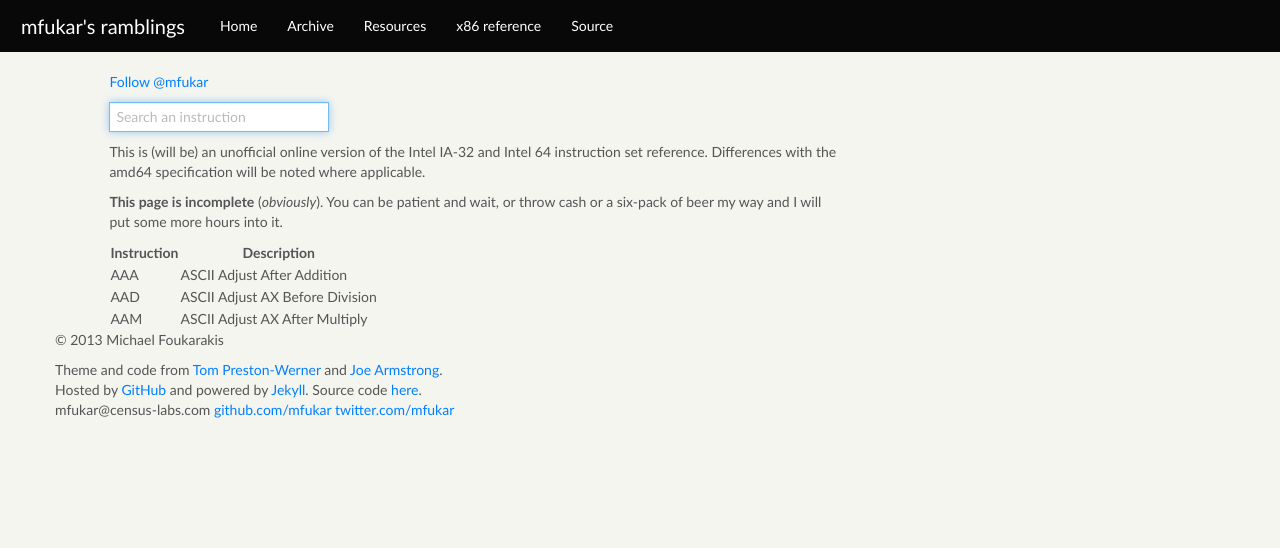
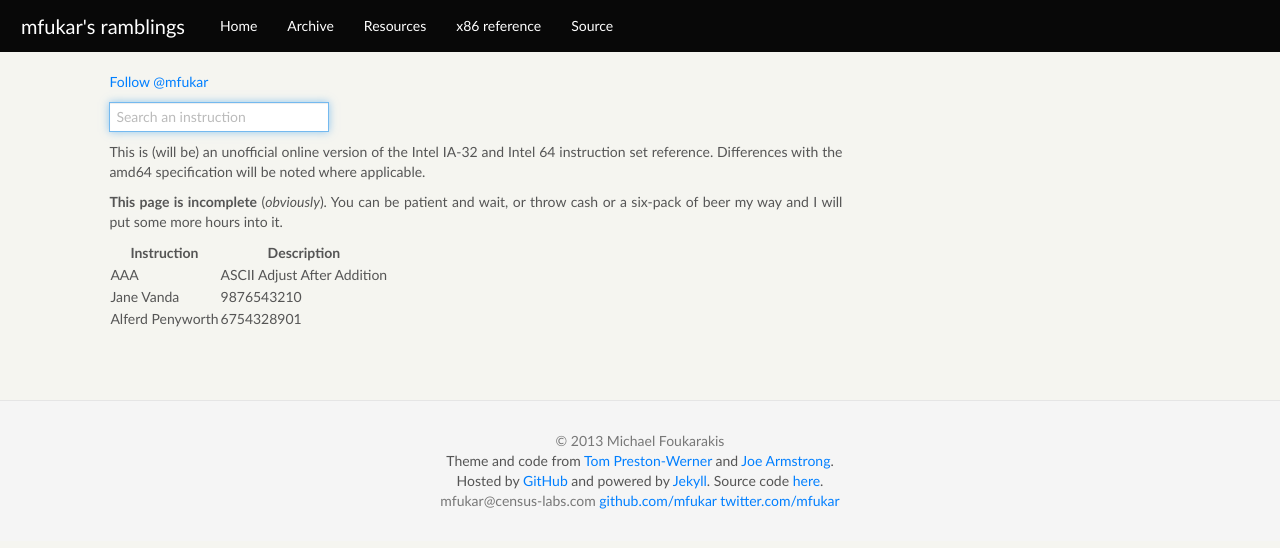
Before and after one commit to mfukar/mfukar.github.com, a Jekyll site: the page built from x86reference/ref.html, in a window 1280 px wide. Shown: the top 548 px of the page. Built offline with Jekyll 4.4.1, drawn with Linux system fonts in a browser that asks for light colours; some web fonts are replaced; Markdown is read by kramdown in place of the engine named in the settings; comment, search, counter and statistics services are not loaded.

Commit message:
Revert "Remove CSS used for unknown purposes"
This reverts commit c1fb53599a6d0fab0102b789a2c46f2403e23f64.

```diff
--- a/_layouts/main.html
+++ b/_layouts/main.html
@@ -14,6 +14,7 @@
 		<link rel="stylesheet" href="/css/syntax.css" type="text/css" />
 		<!-- RSS -->
 		<link rel="alternate" type="application/rss+xml" title="RSS" href="/feed.xml" />
+		<link rel="stylesheet" href="/css/screen.css" type="text/css" media="screen, projection" />
 		<!-- favicon -->
 		<link rel="icon" type="image/png" href="images/favicon.png" />
 	</head>
--- a/_layouts/secondary.html
+++ b/_layouts/secondary.html
@@ -14,6 +14,7 @@
 		<link rel="stylesheet" href="/css/syntax.css" type="text/css" />
 		<!-- RSS -->
 		<link rel="alternate" type="application/rss+xml" title="RSS" href="/feed.xml" />
+		<link rel="stylesheet" href="/css/screen.css" type="text/css" media="screen, projection" />
 		<!-- favicon -->
 		<link rel="icon" type="image/png" href="/images/favicon.png" />
 	</head>
--- /dev/null
+++ b/css/screen.css
@@ -0,0 +1,29 @@
+div.customize * h1 {font-size:1.5em; font-weight:bold;}
+
+div.customize * p {text-align:justify;}
+
+.footer {
+    text-align: center;
+    padding: 30px 0;
+    margin-top: 70px;
+    border-top: 1px solid #e5e5e5;
+    background-color: #f5f5f5;
+}
+
+.footer p {
+    margin-bottom: 0;
+    color: #777;
+}
+
+.footer-links {
+    margin: 10px 0;
+}
+
+.footer-links li {
+    display: inline;
+    padding: 0 2px;
+}
+
+.footer-links li:first-child {
+    padding-left: 0;
+}
--- a/x86reference/ref.html
+++ b/x86reference/ref.html
@@ -26,12 +26,12 @@ or a six-pack of beer my way and I will put some more hours into it.</p>
 			<td>ASCII Adjust After Addition</td>
 		</tr>
 		<tr>
-			<td>AAD</td>
-			<td>ASCII Adjust AX Before Division</td>
+			<td>Jane Vanda</td>
+			<td>9876543210</td>
 		</tr>
 		<tr>
-			<td>AAM</td>
-			<td>ASCII Adjust AX After Multiply</td>
+			<td>Alferd Penyworth</td>
+			<td>6754328901</td>
 		</tr>
 	</tbody>
 </table>
```
Also changed, not shown: css/ref.css (added).
